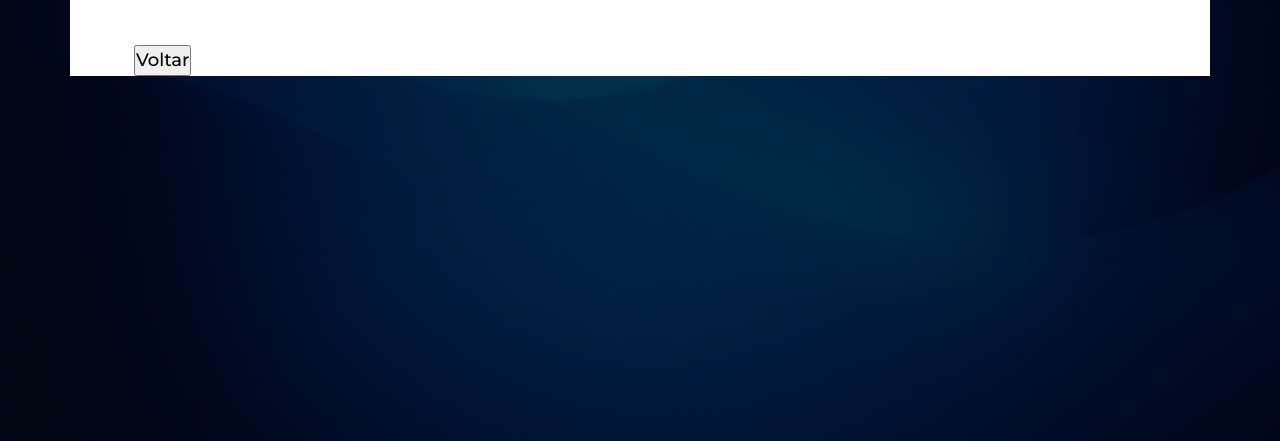
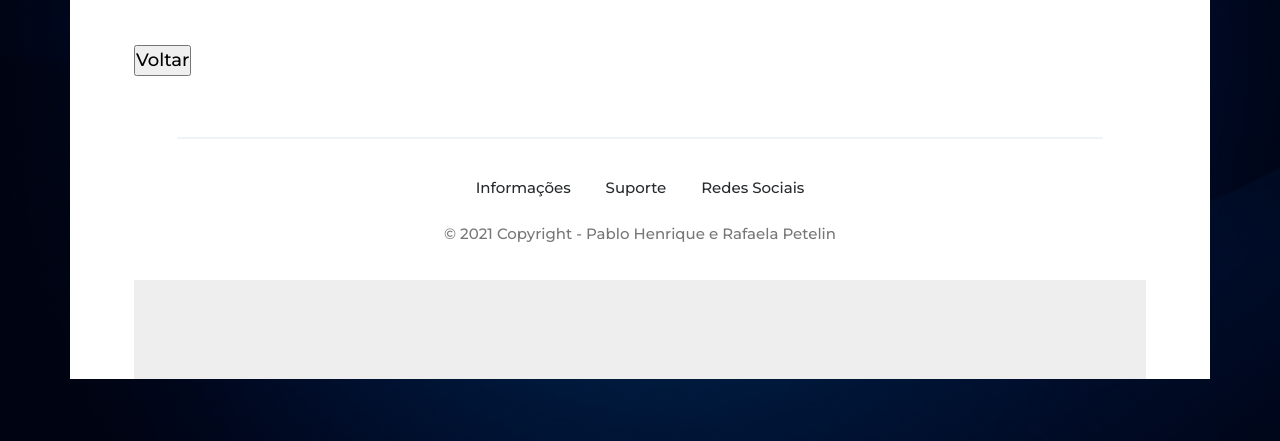
Before and after one commit to PabloH01/GestaoVacina_FerramentaDigital, a PHP site: page /backend_sistema/estruturalogin/user/vacCompleta.php in a window 1280 px wide. Shown: the part 359-800 px from the top of the page. Run offline with PHP 8.4, Linux system fonts and the light colour scheme; a user stored in the database is signed in; data comes from the database, SQL or seed files in the repository; some libraries are stand-ins or nearby versions.

Commit message:
V:7.2 NavBar + Footer

```diff
--- a/backend_sistema/estruturalogin/user/vacCompleta.php
+++ b/backend_sistema/estruturalogin/user/vacCompleta.php
@@ -4,8 +4,15 @@
     <title> Carteira de Vacinação </title>
     <link rel="stylesheet" href="../../../css/main.css">
     <link rel="stylesheet" href="../../../css/css_pages/index.css">
+    <link rel="stylesheet" href="../../../css/css_pages/footer.css">
     <link rel="stylesheet" href="../../../css/css_pages/vacCompleta.css">
     <body>
+    <script
+            src="https://cdn.jsdelivr.net/npm/@popperjs/core@2.10.2/dist/umd/popper.min.js"
+            integrity="sha384-7+zCNj/IqJ95wo16oMtfsKbZ9ccEh31eOz1HGyDuCQ6wgnyJNSYdrPa03rtR1zdB"
+            crossorigin="anonymous">
+    </script>
+    <script src="../../../js/bootstrap.min.js"></script>
     <div class="container">
         <nav class="navbar navbar-expand-lg navbar-light justify-content-between">
             <a class="navbar-brand" href="#">
@@ -117,4 +124,20 @@
         <br>
         <input type='button' onclick="window.location='index.php';" value="Voltar">
     </body>
+    <div class="content">
+    </div>
+    <footer id="myFooter">
+        <div class="container">
+            <ul>
+                <div class="linha"></div>
+                <li><a href="#">Informações</a></li>
+                <li><a href="#">Suporte</a></li>
+                <li><a href="#">Redes Sociais</a></li>
+            </ul>
+            <p class="footer-copyright">© 2021 Copyright - Pablo Henrique e Rafaela Petelin</p>
+        </div>
+        <div class="barra">
+            <br><br>
+        </div>
+    </footer>
 </html>
```
